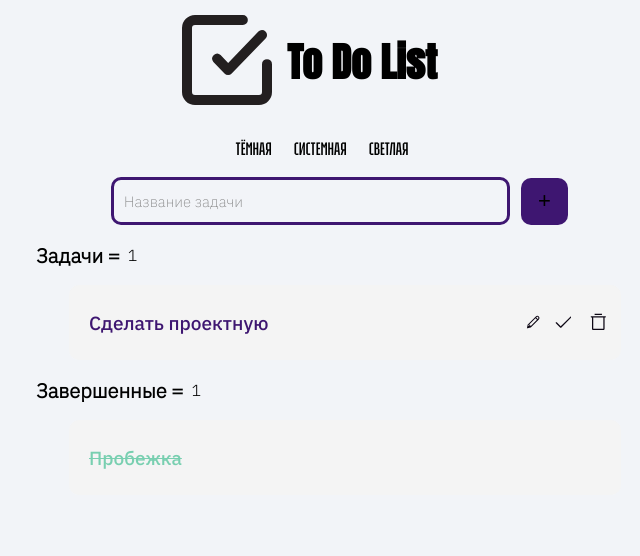
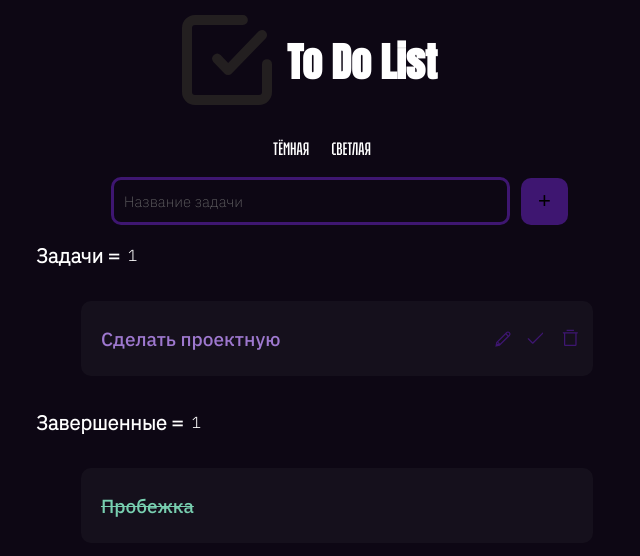
Before and after one commit to BorisGafurov/ToDoList, a plain HTML site: page index.html in a window 1280 px wide. Both pictures are taken after a click on the button "ТЁМНАЯ". Shown: the whole page, without its empty margins (338-978 px from the left). Drawn offline with Linux system fonts and the light colour scheme; files whose address does not match are found by name.

Commit message:
Переключение тем

```diff
--- /dev/null
+++ b/app.js
@@ -0,0 +1,66 @@
+'use strict'
+
+// Сохранение и загрузка данных
+function saveTasks(tasks) {
+    localStorage.setItem('tasks', JSON.stringify(tasks));
+}
+
+function loadTasks() {
+    const tasks = localStorage.getItem('tasks');
+    return tasks ? JSON.parse(tasks) : [];
+}
+
+// Переключение тем
+function setTheme(theme) {
+    const root = document.documentElement;
+    const body = document.body;
+    const themeClasses = ['theme-dark', 'theme-light'];
+
+    themeClasses.forEach(className => body.classList.remove(className));
+
+    if (theme === 'light') {
+        root.style.setProperty('--background-color', '#7c7d80');
+        root.style.setProperty('--text-color', '#0D0714');
+        root.style.setProperty('--border-color', '#2c2a2a');
+        root.style.setProperty('--button-hover-background', '#919056');
+        root.style.setProperty('--task-background', '#2c2a2a');
+        root.style.setProperty('--task-text-color', '#7c7d80');
+        root.style.setProperty('--task-done-text-color', '#347e64');
+        root.style.setProperty('--text-h1-color', '#2c2a2a');
+        root.style.setProperty('--color-text-input', 'black');
+        root.style.setProperty('--fill-color', '#7c7d80');
+        root.style.setProperty('--task-span-color', '#2c2a2a');
+
+    } else if (theme === 'dark') {
+        root.style.setProperty('--background-color', '#0D0714');
+        root.style.setProperty('--text-color', '#3E1671');
+        root.style.setProperty('--border-color', '#3E1671');
+        root.style.setProperty('--button-hover-background', '#9E78CF');
+        root.style.setProperty('--task-background', '#15101C');
+        root.style.setProperty('--task-text-color', '#9E78CF');
+        root.style.setProperty('--task-done-text-color', '#78CFB0');
+        root.style.setProperty('--text-h1-color', '#ffffff');
+        root.style.setProperty('--color-text-input', 'white');
+        root.style.setProperty('--fill-color', '#3E1671');
+        root.style.setProperty('--task-span-color', 'white');
+    }
+
+
+body.classList.add(`theme-${theme}`);
+localStorage.setItem('theme', theme);
+}
+
+document.addEventListener('DOMContentLoaded', function() {
+    const savedTheme = localStorage.getItem('theme');
+    if (savedTheme) {
+        setTheme(savedTheme);
+    }
+});
+
+document.getElementById('light-theme-button').addEventListener('click', function() {
+    setTheme('light');
+});
+
+document.getElementById('dark-theme-button').addEventListener('click', function() {
+    setTheme('dark');
+});
--- a/index.html
+++ b/index.html
@@ -21,13 +21,10 @@
           <nav class="theme__menu">
             <ul class="theme__menu_list">
                 <li class="theme__menu_item">
-                    <button type="button" class="theme__menu_button" data-theme="dark">Тёмная</button>
+                    <button id="dark-theme-button" type="button" class="theme__menu_button" data-theme="dark">Тёмная</button>
                 </li>
                 <li class="theme__menu_item">
-                    <button type="button" class="theme__menu_button" data-theme="auto">Системная</button>
-                </li>
-                <li class="theme__menu_item">
-                    <button type="button" class="theme__menu_button" data-theme="light">Светлая</button>
+                    <button id="light-theme-button" type="button" class="theme__menu_button" data-theme="light">Светлая</button>
                 </li>
             </ul>
         </nav>
@@ -42,8 +39,9 @@
                 <h2 class="tasks__text">Задачи = </h2>
                 <span>1</span>
             </div>
-            <div class="container-one">
-            <div class="task">
+            <div class="container">
+                <ul>
+                    <li class="task">
                 <span class="task__span">Сделать проектную</span>
                 <button class="button__task">
                     <svg class="img__edit" width="18" height="19"  xmlns="http://www.w3.org/2000/svg" viewBox="0 0 32 32">
@@ -76,20 +74,25 @@
                         1.24484 13.1013 1.4197 12.9723 1.54864C12.8434 1.67757 12.6685 1.75 12.4862 1.75H5.61121C5.42887 1.75 5.254 1.67757 5.12507
                         1.54864C4.99614 1.4197 4.92371 1.24484 4.92371 1.0625Z"/></svg>
                 </button>
+            </li>
+            </ul>
                 </div>
             </div>
         </div>
-    <div class="container-two">
-        <div class="tasks__done">
             <div class="tasks__text_div">
                 <h2 class="tasks__text">Завершенные = </h2>
                 <span>1</span>
             </div>
-            <div class="task__done">
+            <div class="container">
+                <ul>
+            <li class="task__done">
                 <span class="task__span_done">Пробежка</span>
             </div>
-        </div>
+       </li>
+    </ul>
+    </div>
     </div>
     </main>
+    <script src="app.js"></script>
 </body>
 </html>
--- a/style.css
+++ b/style.css
@@ -20,6 +20,7 @@ h1 {
     font-family: 'Anton-Regular', sans-serif;
     font-size: 40px;
     padding-block-start: 5px;
+    color: var(--text-h1-color);
 }
 
 .tick {
@@ -48,6 +49,7 @@ h1 {
     border-radius: 10px;
     transition: background 0.5s ease;
     text-transform: uppercase;
+    color: var(--text-h1-color);
 }
 
 .theme__menu_button:hover {
@@ -70,7 +72,7 @@ main {
 }
 
 input {
-    border: medium solid var(--button-background);
+    border: medium solid var(--border-color);
     border-radius: 10px;
     box-shadow: none;
     background: none;
@@ -80,13 +82,13 @@ input {
     outline: none;
     font-family: 'IBMPlexSans-ExtraLight', sans-serif;
     font-size: 15px;
-    color: var(--text-color);
+    color: var(--color-text-input);
 }
 
 .add__task {
     width: 47px;
     height: 47px;
-    background: var(--button-background);
+    background: var(--border-color);
     border: none;
     border-radius: 10px;
     font-size: 22px;
@@ -108,6 +110,7 @@ input {
     flex-direction: row;
     align-items: center;
     gap: 8px;
+    color: var(--task-span-color);
 }
 
 .tasks__text {
@@ -130,7 +133,7 @@ span {
     position: relative;
     align-items: center;
     padding-inline-start: 20px;
-    margin-inline-start: 33px;
+    margin-inline-start: 5px;
 }
 
 .img__edit,
@@ -138,7 +141,7 @@ span {
 .img__delete {
     width: 16.5px;
     height: 18px;
-    fill: var(--text-color);
+    fill: var(--fill-color);
 }
 
 .img__edit {
@@ -146,6 +149,8 @@ span {
     right: 80px;
     top: 28px;
     transition: fill 0.5s ease;
+    height: 20px;
+    width: 20px;
 }
 
 .img__done {
@@ -199,5 +204,5 @@ span {
     border-radius: 10px;
     align-items: center;
     padding-inline-start: 20px;
-    margin-inline-start: 33px;
+    margin-inline-start: 5px;
 }
--- a/theme.css
+++ b/theme.css
@@ -1,54 +1,71 @@
-:root {
+/*:root {
     --background-color: #0D0714;
     --text-color: white;
+    --text-h1-color: #ffffff;
     --button-background: #3E1671;
     --button-hover-background: #9E78CF;
     --task-background: #15101C;
     --task-text-color: #9E78CF;
     --task-done-text-color: #78CFB0;
-}
+}*/
 
-@media (prefers-color-scheme: dark) {
+@media (prefers-color-scheme: theme-dark) {
     body {
         --background-color: #0D0714;
+        --text-h1-color: #fff;
         --text-color: #3E1671;
         --button-background: #3E1671;
         --button-hover-background: #9E78CF;
         --task-background: #15101C;
         --task-text-color: #9E78CF;
-        --task-done-text-color: #78CFB0;
+        --task-done-text-color: #347e64;
+        --color-text-input: white;
+        --fill-color: #3E1671;
+        --task-span-color: white;
     }
 }
 
 
-@media (prefers-color-scheme: light) {
+@media (prefers-color-scheme: theme-light) {
     body {
-        --background-color:  #F2F4F8;
+        --background-color:  #7c7d80;
         --text-color: #0D0714;
-        --button-background: #3E1671;
-        --button-hover-background: #9E78CF;
+        --text-h1-color: #2c2a2a;
+        --border-color: #2c2a2a;
+        --button-hover-background: #919056;
         --task-background: #F4F4F4;
-        --task-text-color: #3E1671;
+        --task-text-color: #7c7d80;
         --task-done-text-color: #78CFB0;
+        --color-text-input: black;
+        --fill-color: #7c7d80;
+        --task-span-color: #2c2a2a;
     }
 }
 
 .theme-dark body {
     --background-color: #0D0714;
     --text-color: #3E1671;
-    --button-background: #3E1671;
+    --text-h1-color: #ffffff;
+    --border-color: #3E1671;
     --button-hover-background: #9E78CF;
     --task-background: #15101C;
     --task-text-color: #9E78CF;
-    --task-done-text-color: #78CFB0;
+    --task-done-text-color: #347e64;
+    --color-text-input: white;
+    --fill-color: #3E1671;
+    --task-span-color: white;
 }
 
 .theme-light body {
-    --background-color:  #F2F4F8;
+    --background-color:  #7c7d80;
     --text-color: #0D0714;
-    --button-background: #3E1671;
-    --button-hover-background: #9E78CF;
-    --task-background: #F4F4F4;
-    --task-text-color: #3E1671;
+    --text-h1-color: #ffffff;
+    --border-color: #2c2a2a;
+    --button-hover-background: #919056;
+    --task-background: #2c2a2a;
+    --task-text-color: #7c7d80;
     --task-done-text-color: #78CFB0;
+    --color-text-input: black;
+    --fill-color: #7c7d80;
+    --task-span-color: #2c2a2a;
 }
```
